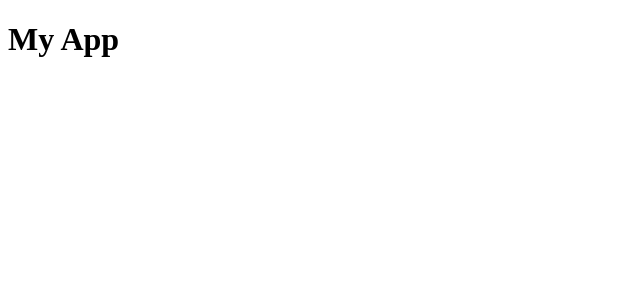
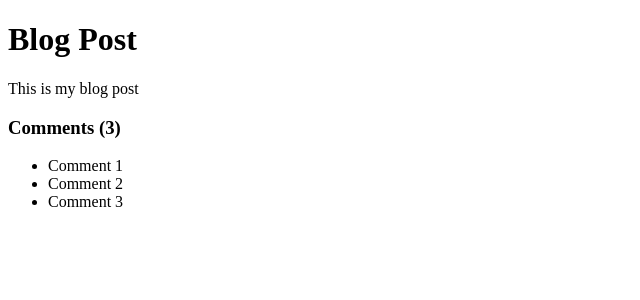
Before and after one commit to liteninkiran/brady-traversy-react-front-to-back, a React (Create React App) app: page / in a window 1280 px wide. Shown: the top 300 px of the page, without its empty margins (0-640 px from the left). Built offline with nearby package versions, Linux system fonts and the light colour scheme.

Commit message:
010 - Dynamic Values & Lists in JSX

```diff
--- a/src/App.js
+++ b/src/App.js
@@ -1,7 +1,24 @@
 function App() {
+
+    const title = 'Blog Post';
+    const body = 'This is my blog post';
+    const comments = [
+        { id: 1, text: 'Comment 1' },
+        { id: 2, text: 'Comment 2' },
+        { id: 3, text: 'Comment 3' },
+    ];
+
     return (
         <div className="container">
-            <h1>My App</h1>
+            <h1>{ title }</h1>
+            <p>{ body }</p>
+
+            <div className="comments">
+                <h3>Comments ({ comments.length })</h3>
+                <ul>{ comments.map((comment, index) => (<li key={ index }>{ comment.text }</li>)) }
+                </ul>
+            </div>
+
         </div>
     );
 }
```
